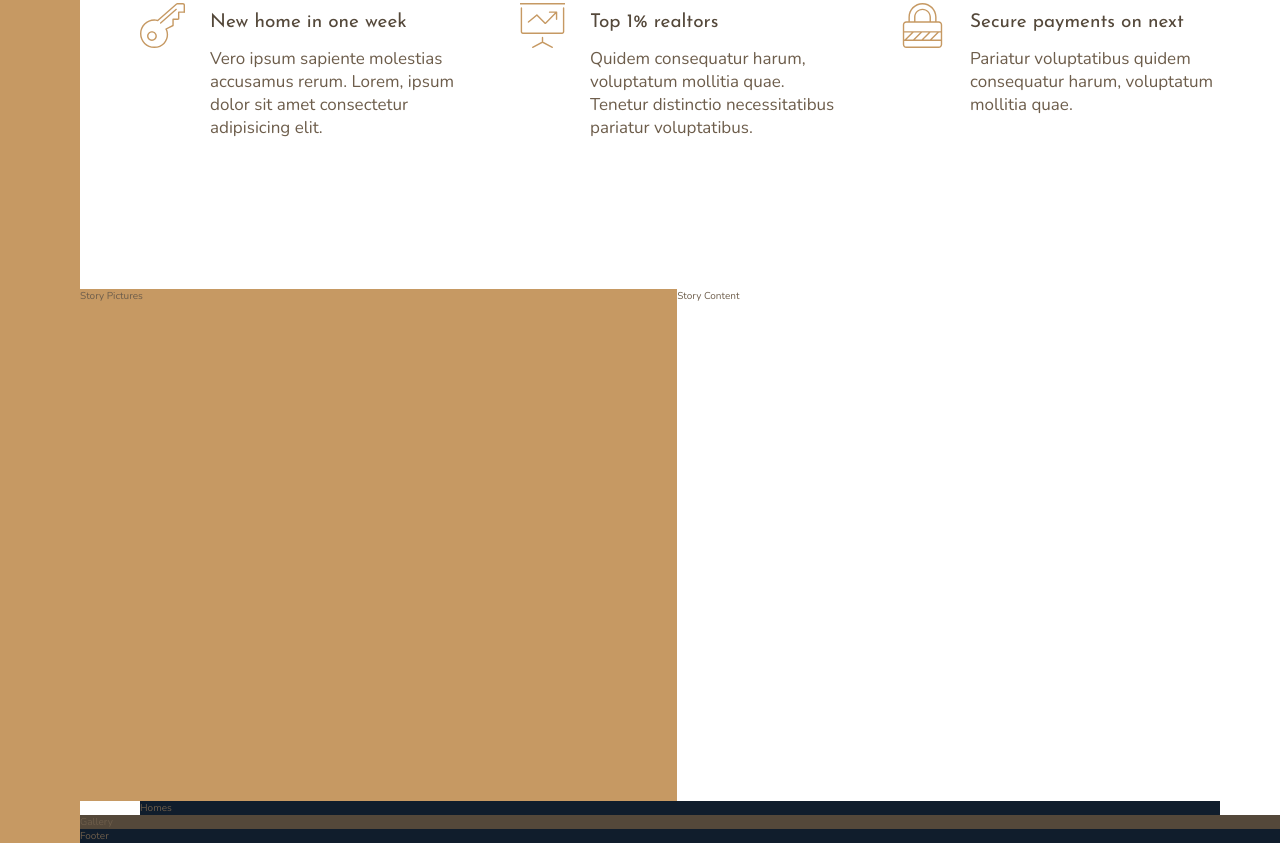
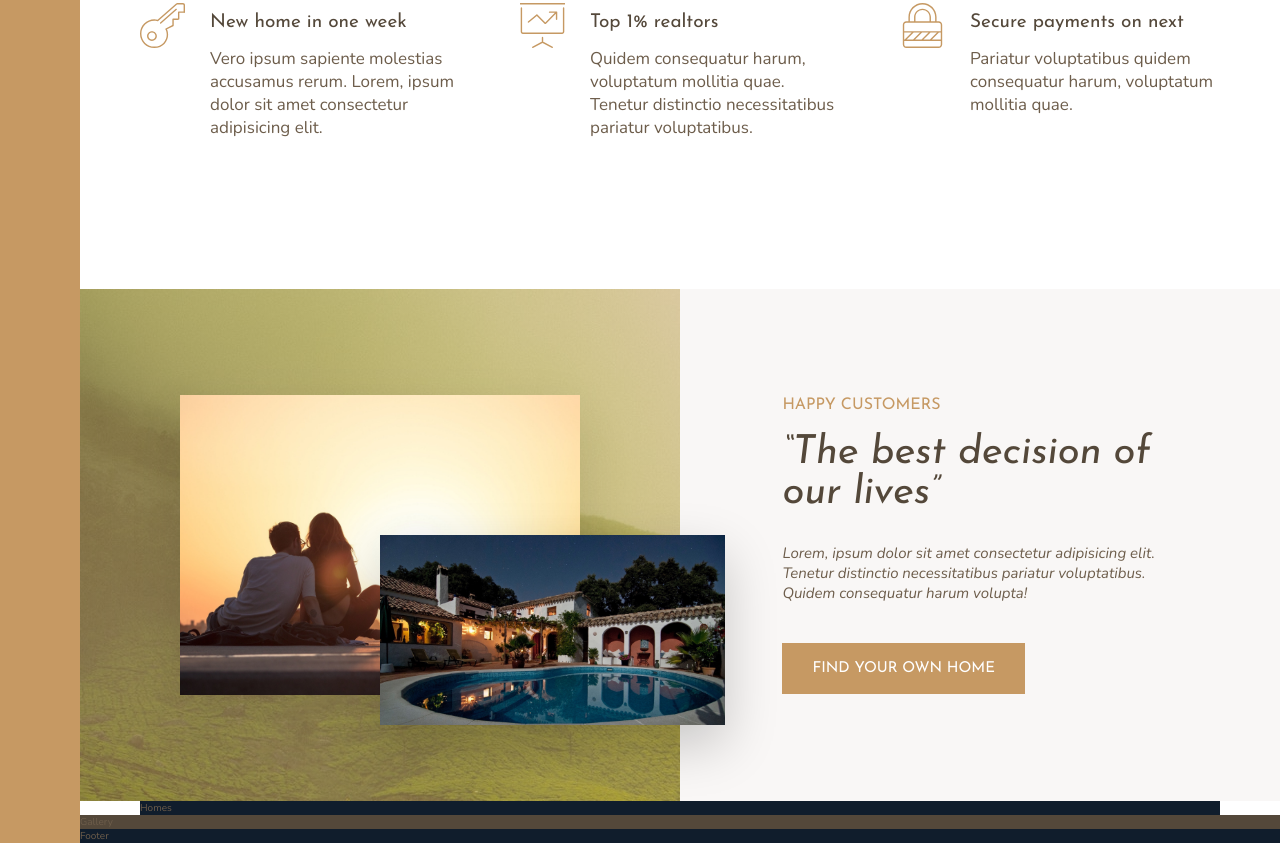
Before and after one commit to dayon3/Nexter, a website: page index.html in a window 1280 px wide. Shown: the part 963-1806 px from the top of the page. Drawn offline with nearby package versions, Linux system fonts and the light colour scheme.

Commit message:
Story Section

```diff
--- a/index.html
+++ b/index.html
@@ -102,11 +102,25 @@
 		</section>
 
 		<div class="story__pictures">
-			Story Pictures
+			<img
+				src="img/story-1.jpeg"
+				alt="Couple with new house"
+				class="story__img--1"
+			/>
+			<img src="img/story-2.jpeg" alt="New house" class="story__img--2" />
 		</div>
 
 		<div class="story__content">
-			Story Content
+			<h3 class="heading-3 mb-sm">Happy Customers</h3>
+			<h2 class="heading-2 heading-2--dark mb-md">
+				&ldquo;The best decision of our lives&rdquo;
+			</h2>
+			<p class="story__text">
+				Lorem, ipsum dolor sit amet consectetur adipisicing elit.
+				Tenetur distinctio necessitatibus pariatur voluptatibus. Quidem
+				consequatur harum volupta!
+			</p>
+			<button class="btn">Find your own home</button>
 		</div>
 
 		<section class="homes">
--- a/sass/_story.scss
+++ b/sass/_story.scss
@@ -2,10 +2,55 @@
 	&__pictures {
 		background-color: $color-primary;
 		grid-column: full-start / col-end 4;
+		background-image: linear-gradient(
+				rgba($color-primary, 0.5),
+				rgba($color-primary, 0.5)
+			),
+			url(../img/back.jpg);
+
+		display: grid;
+		grid-template-rows: repeat(6, 1fr);
+		grid-template-columns: repeat(6, 1fr);
+		align-items: center;
 	}
 
-	&__story {
+	&__img--1 {
+		width: 100%;
+		grid-row: 2 / 6;
+		grid-column: 2 / 6;
+		box-shadow: 0 2rem 5rem rgba(#000, 0.1);
+	}
+
+	&__img--2 {
+		width: 115%;
+		grid-row: 4 / 6;
+		grid-column: 4 / 7;
+		z-index: 20;
+		box-shadow: 0 2rem 5rem rgba(#000, 0.2);
+	}
+
+	&__content {
 		background-color: $color-grey-light-1;
 		grid-column: col-start 5 / full-end;
+
+		padding: 6rem 8vw;
+		// Using Flexbox to align
+		/*
+		display: flex;
+		flex-direction: column;
+		justify-content: center;
+        align-items: flex-start;
+        */
+
+		// Using Grid to align
+		display: grid;
+		align-content: center;
+		justify-items: start;
+	}
+
+	&__text {
+		font-size: 1.5rem;
+		font-style: italic;
+		margin-bottom: 4rem;
 	}
 }
--- a/sass/_typography.scss
+++ b/sass/_typography.scss
@@ -9,10 +9,24 @@
 
 .heading-2 {
 	@extend %heading;
+	font-size: 4rem;
+	font-style: italic;
+	line-height: 1;
+
+	&--light {
+		color: $color-grey-light-1;
+	}
+
+	&--dark {
+		color: $color-grey-dark-1;
+	}
 }
 
 .heading-3 {
 	@extend %heading;
+	font-size: 1.6rem;
+	color: $color-primary;
+	text-transform: uppercase;
 }
 
 .heading-4 {
@@ -27,3 +41,36 @@
 		color: $color-grey-dark-1;
 	}
 }
+
+.btn {
+	background-color: $color-primary;
+	color: #fff;
+	border: none;
+	border-radius: 0;
+	font-family: $font-display;
+	font-size: 1.5rem;
+	text-transform: uppercase;
+	padding: 1.8rem 3rem;
+	cursor: pointer;
+	transition: all 0.2s;
+
+	&:hover {
+		background-color: $color-primary-dark;
+	}
+}
+
+.mb-sm {
+	margin-bottom: 2rem;
+}
+
+.mb-md {
+	margin-bottom: 3rem;
+}
+
+.mb-lg {
+	margin-bottom: 4rem;
+}
+
+.mb-xl {
+	margin-bottom: 8rem;
+}
```
Also changed, not shown: css/style.css.
